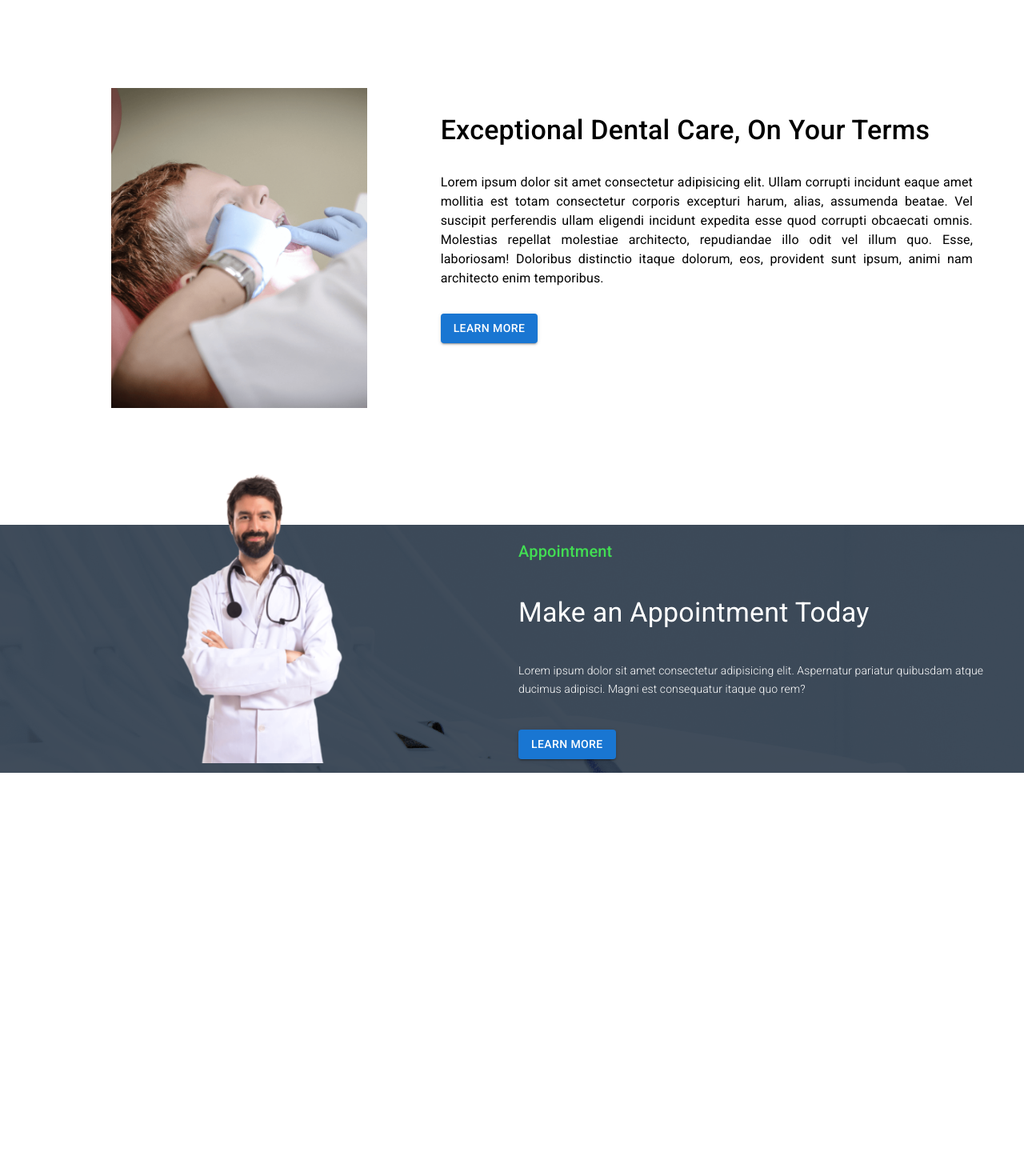
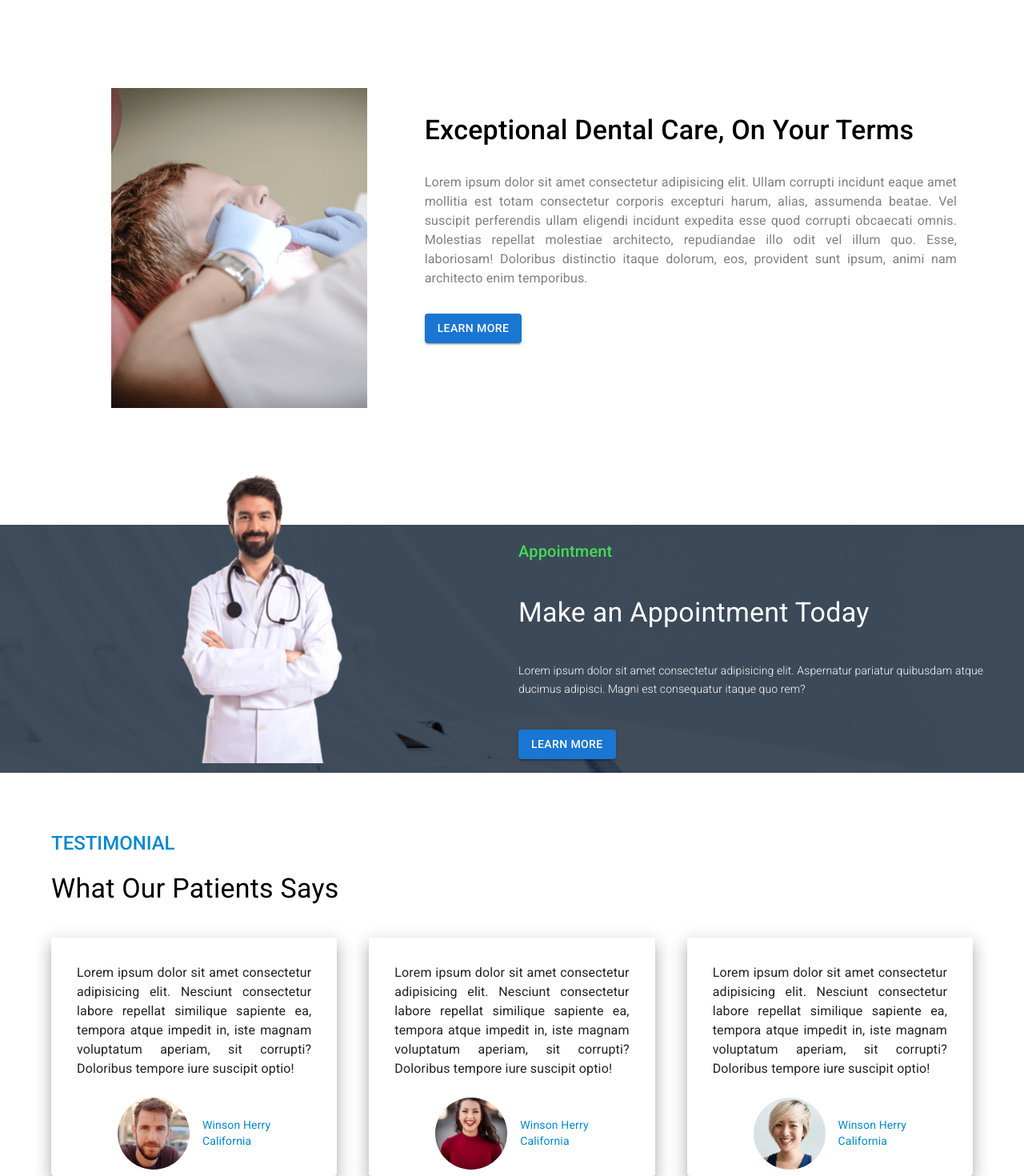
Before and after one commit to dipdastoko/doctors-portal-client, a React (Create React App) app: page /home in a window 1280 px wide. Shown: the part 764-2234 px from the top of the page at 80% size. Before the commit the page ends 1730 px from the top, so only its background shows below. Built offline with nearby package versions, Linux system fonts and the light colour scheme.

Commit message:
testimonial added

```diff
--- a/src/Pages/Home/ExceptionalDental/ExceptionalDental.js
+++ b/src/Pages/Home/ExceptionalDental/ExceptionalDental.js
@@ -6,16 +6,16 @@ import treatment from '../../../images/treatment.png';
 const ExceptionalDental = () => {
     return (
         <Container>
-            <Grid sx={{ mt: 15 }} container spacing={2}>
+            <Grid sx={{ my: 15 }} container spacing={2}>
 
                 <Grid item xs={12} md={5}>
                     <img style={{ width: "320px", height: "400px" }} src={treatment} alt="" />
                 </Grid>
-                <Grid style={{ textAlign: 'left' }} item xs={12} md={7}>
+                <Grid style={{ textAlign: 'left', marginLeft: "-20px" }} item xs={12} md={7}>
                     <Typography sx={{ mt: 4 }} variant='h4' style={{ fontWeight: 500 }}>
                         Exceptional Dental Care, On Your Terms
                     </Typography>
-                    <Typography sx={{ my: 4 }} variant='body1' style={{ textAlign: 'justify' }}>Lorem ipsum dolor sit amet consectetur adipisicing elit. Ullam corrupti incidunt eaque amet mollitia est totam consectetur corporis excepturi harum, alias, assumenda beatae. Vel suscipit perferendis ullam eligendi incidunt expedita esse quod corrupti obcaecati omnis. Molestias repellat molestiae architecto, repudiandae illo odit vel illum quo. Esse, laboriosam! Doloribus distinctio itaque dolorum, eos, provident sunt ipsum, animi nam architecto enim temporibus.</Typography>
+                    <Typography sx={{ my: 4, color: 'gray' }} variant='body1' style={{ textAlign: 'justify' }}>Lorem ipsum dolor sit amet consectetur adipisicing elit. Ullam corrupti incidunt eaque amet mollitia est totam consectetur corporis excepturi harum, alias, assumenda beatae. Vel suscipit perferendis ullam eligendi incidunt expedita esse quod corrupti obcaecati omnis. Molestias repellat molestiae architecto, repudiandae illo odit vel illum quo. Esse, laboriosam! Doloribus distinctio itaque dolorum, eos, provident sunt ipsum, animi nam architecto enim temporibus.</Typography>
                     <Button variant='contained'> Learn More</Button>
                 </Grid>
             </Grid>
--- a/src/Pages/Home/Home/Home.js
+++ b/src/Pages/Home/Home/Home.js
@@ -4,6 +4,7 @@ import Banner from '../Banner/Banner';
 import ExceptionalDental from '../ExceptionalDental/ExceptionalDental';
 import Services from '../Services/Services';
 import Navigation from '../Shared/Navigation/Navigation';
+import Testimonial from '../Testimonial/Testimonial';
 
 const Home = () => {
     return (
@@ -13,6 +14,7 @@ const Home = () => {
             <Services />
             <ExceptionalDental />
             <AppointmentBanner />
+            <Testimonial />
         </div>
     );
 };
--- /dev/null
+++ b/src/Pages/Home/Testimonial/Testimonial.js
@@ -0,0 +1,73 @@
+import { Grid, Paper, Typography } from '@mui/material';
+import { Box, Container } from '@mui/system';
+import React from 'react';
+import people1 from '../../../images/people-1.png';
+import people2 from '../../../images/people-2.png';
+import people3 from '../../../images/people-3.png';
+
+const Testimonial = () => {
+    return (
+
+        <Container sx={{ textAlign: 'left' }}>
+            <Typography sx={{ mt: 10, color: 'info.main', fontWeight: 500 }} variant='h5'>
+                TESTIMONIAL
+            </Typography>
+            <br />
+            <Typography sx={{ mb: 5 }} variant='h4'>
+                What Our Patients Says
+            </Typography>
+
+            <Grid container spacing={5}>
+                <Grid item xs={12} md={4}>
+                    <Paper sx={{ p: 1 }} elevation={12}>
+                        <Typography variant='body1' sx={{ textAlign: 'justify', p: 3 }}>
+                            Lorem ipsum dolor sit amet consectetur adipisicing elit. Nesciunt consectetur labore repellat similique sapiente ea, tempora atque impedit in, iste magnam voluptatum aperiam, sit corrupti? Doloribus tempore iure suscipit optio!
+                        </Typography>
+
+                        <Box style={{ display: "flex", justifyContent: "center" }} >
+                            <img src={people1} alt="" />
+                            <Typography sx={{ my: 3, ml: 2, color: "info.main" }} variant='body2'>
+                                Winson Herry <br />California
+                            </Typography>
+                        </Box>
+                    </Paper>
+                </Grid>
+
+                <Grid item xs={12} md={4}>
+                    <Paper sx={{ p: 1 }} elevation={12}>
+                        <Typography variant='body1' sx={{ textAlign: 'justify', p: 3 }}>
+                            Lorem ipsum dolor sit amet consectetur adipisicing elit. Nesciunt consectetur labore repellat similique sapiente ea, tempora atque impedit in, iste magnam voluptatum aperiam, sit corrupti? Doloribus tempore iure suscipit optio!
+                        </Typography>
+
+                        <Box style={{ display: "flex", justifyContent: "center" }} >
+                            <img src={people2} alt="" />
+                            <Typography sx={{ my: 3, ml: 2, color: "info.main" }} variant='body2'>
+                                Winson Herry <br />California
+                            </Typography>
+                        </Box>
+                    </Paper>
+                </Grid>
+
+                <Grid item xs={12} md={4}>
+                    <Paper sx={{ p: 1 }} elevation={12}>
+                        <Typography variant='body1' sx={{ textAlign: 'justify', p: 3 }}>
+                            Lorem ipsum dolor sit amet consectetur adipisicing elit. Nesciunt consectetur labore repellat similique sapiente ea, tempora atque impedit in, iste magnam voluptatum aperiam, sit corrupti? Doloribus tempore iure suscipit optio!
+                        </Typography>
+
+                        <Box style={{ display: "flex", justifyContent: "center" }} >
+                            <img src={people3} alt="" />
+                            <Typography sx={{ my: 3, ml: 2, color: "info.main" }} variant='body2'>
+                                Winson Herry <br />California
+                            </Typography>
+                        </Box>
+                    </Paper>
+                </Grid>
+
+
+            </Grid>
+        </Container>
+
+    );
+};
+
+export default Testimonial;
```
